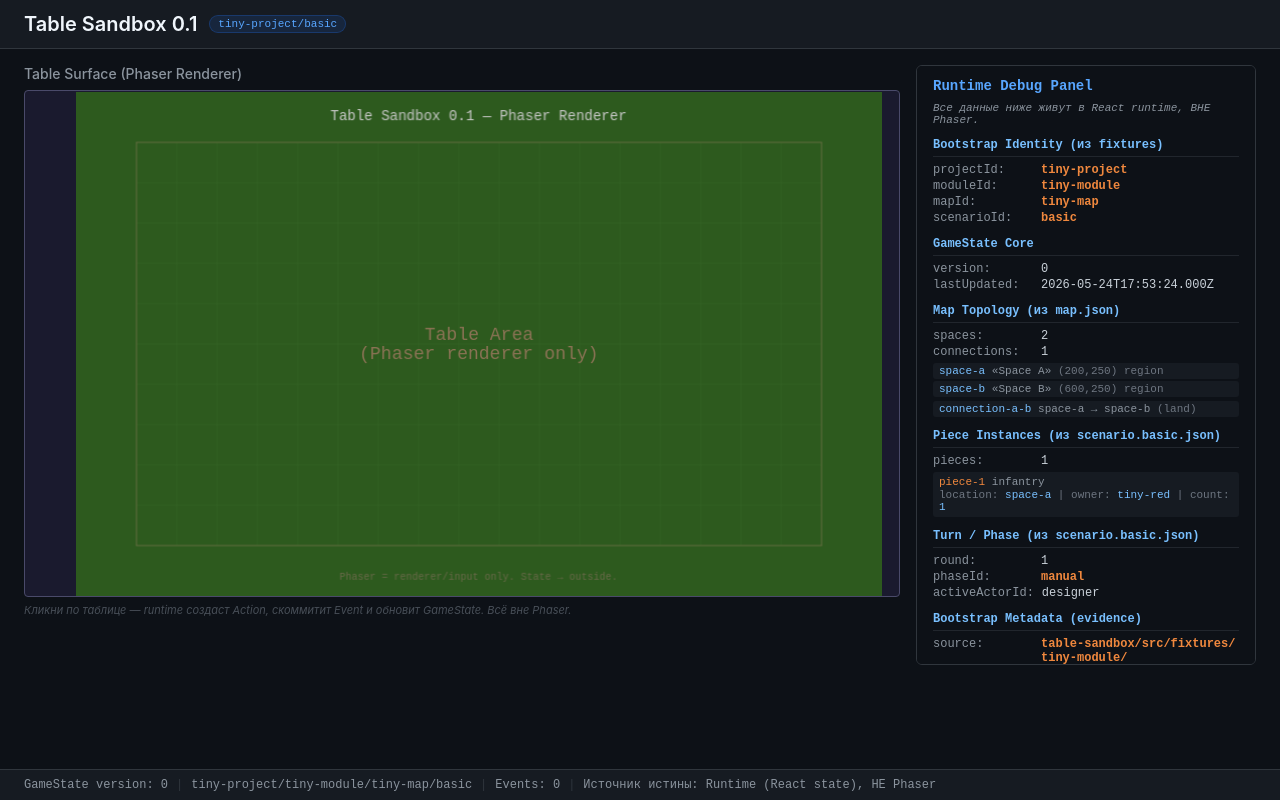
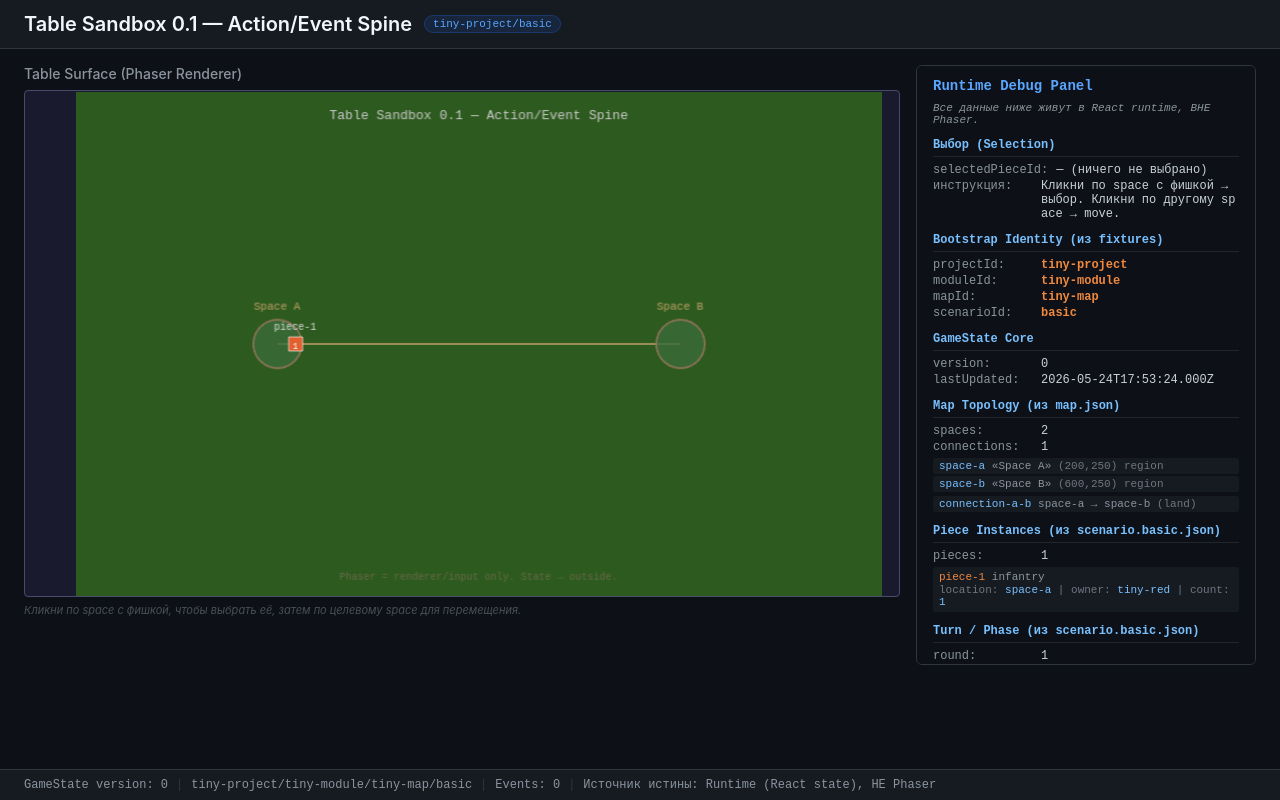
Before and after one commit to AndrewVerhoturov1/Sword_of_rome_2d, a React (Vite) app in the folder table-sandbox/: page / in a window 1280 px wide. Built offline with nearby package versions, Linux system fonts and the light colour scheme.

Commit message:
Workflow: accept Kilo task 0011

```diff
--- a/table-sandbox/src/App.tsx
+++ b/table-sandbox/src/App.tsx
@@ -4,9 +4,10 @@ import { DebugPanel } from "./debug/DebugPanel";
 import { type GameState } from "./runtime/GameState";
 import { bootstrapGameState } from "./runtime/bootstrap";
 import {
-  createAction,
+  createMovePieceAction,
   createEvent,
   validateAction,
+  reduceEvent,
   createEventLog,
   appendEvent,
   type Action,
@@ -15,80 +16,109 @@ import {
 import "./App.css";
 
 /**
- * App — корневой React-компонент Table Sandbox 0.1.
+ * App — корневой React-компонент Table Sandbox 0.1 (Action/Event Spine).
  *
  * Владеет:
  *   - GameState (authoritative runtime state)
  *   - Action/Event pipeline
  *   - EventLog
+ *   - Selection state (selectedPieceId)
  *
  * GameState инициализируется из canonical fixtures
  * (table-sandbox/src/fixtures/tiny-module/), не из placeholder.
  *
  * PhaserStage — только renderer/input, не владеет состоянием.
+ *
+ * Первый move slice UX:
+ *   1. Клик по space с фишкой → выбор фишки (подсветка)
+ *   2. Клик по другому space → move_piece_requested → piece_moved → redraw
  */
 
 export default function App() {
   const [gameState, setGameState] = useState<GameState>(bootstrapGameState);
   const [lastAction, setLastAction] = useState<Action | null>(null);
   const [eventLog, setEventLog] = useState<EventLog>(createEventLog);
-  const [lastClick, setLastClick] = useState<{
-    x: number;
-    y: number;
-  } | null>(null);
+  const [selectedPieceId, setSelectedPieceId] = useState<string | null>(null);
 
   /**
-   * Обработчик клика из Phaser.
-   * Phaser ТОЛЬКО передаёт координаты.
-   * Runtime (этот код) создаёт Action → валидирует → коммитит Event.
+   * Обработчик клика по space из Phaser.
    *
-   * При обновлении GameState сохраняются все bootstrap-поля
-   * (projectId, spaces, pieces, turn и т.д.).
+   * Двухшаговый UX:
+   *   Шаг 1 — если фишка не выбрана и кликнутый space содержит фишку:
+   *            выбрать эту фишку.
+   *   Шаг 2 — если фишка уже выбрана и кликнут другой space:
+   *            создать move_piece_requested → провалидировать →
+   *            скоммитить piece_moved → reduce GameState → обновить event log.
+   *
+   * Phaser НЕ мутирует GameState. Только runtime коммитит события.
    */
-  const handleTableClick = useCallback(
-    (x: number, y: number) => {
-      setLastClick({ x: Math.round(x), y: Math.round(y) });
+  const handleSpaceClick = useCallback(
+    (spaceId: string) => {
+      // Шаг 1: ничего не выбрано — проверить, есть ли фишка в этом space
+      if (!selectedPieceId) {
+        const pieceOnSpace = gameState.pieces.find(
+          (p) => p.locationId === spaceId
+        );
+        if (pieceOnSpace) {
+          setSelectedPieceId(pieceOnSpace.pieceId);
+        }
+        return;
+      }
 
-      // 1. Runtime создаёт Action (НЕ Phaser)
-      const action = createAction("table_click", "user", {
-        x: Math.round(x),
-        y: Math.round(y),
-      });
+      // Шаг 2: фишка выбрана
+      const piece = gameState.pieces.find(
+        (p) => p.pieceId === selectedPieceId
+      );
+      if (!piece) {
+        setSelectedPieceId(null);
+        return;
+      }
 
-      // 2. Валидация
-      const validation = validateAction(action);
+      // Клик по тому же space — отмена выбора
+      if (piece.locationId === spaceId) {
+        setSelectedPieceId(null);
+        return;
+      }
+
+      // Создать move_piece_requested Action
+      const action = createMovePieceAction(
+        piece.pieceId,
+        piece.locationId,
+        spaceId,
+        "user"
+      );
+
+      // Валидация
+      const validation = validateAction(action, gameState);
       if (validation.status === "block") {
         setLastAction(action);
-        return; // Заблокировано — не коммитим
+        setSelectedPieceId(null);
+        return;
       }
 
-      // 3. Runtime коммитит Event
-      const event = createEvent(action, "table_clicked");
+      // Коммитим piece_moved Event
+      const event = createEvent(action, "piece_moved");
 
-      // 4. Обновляем EventLog
+      // Обновляем EventLog
       setEventLog((prev) => {
         const updated = { events: [...prev.events] };
         appendEvent(updated, event);
         return updated;
       });
 
-      // 5. Обновляем GameState (авторитетно, вне Phaser)
-      // Сохраняем все bootstrap-поля, инкрементируем только version/lastUpdated.
-      setGameState((prev) => ({
-        ...prev,
-        version: prev.version + 1,
-        lastUpdated: Date.now(),
-      }));
+      // Reducer: применяем event к GameState (единственный путь мутации)
+      setGameState((prev) => reduceEvent(prev, event));
 
       setLastAction(action);
+      setSelectedPieceId(null);
     },
-    []
+    [gameState, selectedPieceId]
   );
 
   return (
     <div className="app-shell">
       <header className="app-header">
-        <h1>Table Sandbox 0.1</h1>
+        <h1>Table Sandbox 0.1 — Action/Event Spine</h1>
         <span className="app-badge">
           {gameState.projectId}/{gameState.scenarioId}
         </span>
@@ -97,10 +127,15 @@ export default function App() {
       <main className="app-main">
         <div className="table-area">
           <h2 className="area-label">Table Surface (Phaser Renderer)</h2>
-          <PhaserStage onTableClick={handleTableClick} />
+          <PhaserStage
+            gameState={gameState}
+            selectedPieceId={selectedPieceId}
+            onSpaceClick={handleSpaceClick}
+          />
           <p className="area-hint">
-            Кликни по таблице — runtime создаст Action, скоммитит Event и
-            обновит GameState. Всё вне Phaser.
+            {selectedPieceId
+              ? `Выбрана фишка: ${selectedPieceId}. Кликни по другому space для перемещения.`
+              : "Кликни по space с фишкой, чтобы выбрать её, затем по целевому space для перемещения."}
           </p>
         </div>
 
@@ -109,7 +144,7 @@ export default function App() {
             gameState={gameState}
             lastAction={lastAction}
             eventLog={eventLog}
-            lastClick={lastClick}
+            selectedPieceId={selectedPieceId}
           />
         </aside>
       </main>
--- a/table-sandbox/src/debug/DebugPanel.tsx
+++ b/table-sandbox/src/debug/DebugPanel.tsx
@@ -7,22 +7,22 @@ import type { EventLog, Action } from "../runtime/actionEvent";
  * Это доказательство, что GameState, Action/Event pipeline и Event Log
  * живут ВНЕ Phaser. Phaser не имеет к ним доступа.
  *
- * Phase 3 (Runtime/Data Bootstrap): добавлены секции с evidence,
- * что данные пришли из canonical fixtures, а не из hardcoded placeholder.
+ * Handoff 0011 (Action/Event Spine): добавлена секция Selection,
+ * убраны последние координаты клика, обновлён показ Action/Event.
  */
 
 interface DebugPanelProps {
   gameState: GameState;
   lastAction: Action | null;
   eventLog: EventLog;
-  lastClick: { x: number; y: number } | null;
+  selectedPieceId: string | null;
 }
 
 export function DebugPanel({
   gameState,
   lastAction,
   eventLog,
-  lastClick,
+  selectedPieceId,
 }: DebugPanelProps) {
   return (
     <div
@@ -52,6 +52,19 @@ export function DebugPanel({
         Все данные ниже живут в React runtime, ВНЕ Phaser.
       </p>
 
+      {/* Selection */}
+      <Section title="Выбор (Selection)">
+        {selectedPieceId ? (
+          <KV label="selectedPieceId" value={selectedPieceId} important />
+        ) : (
+          <KV label="selectedPieceId" value="— (ничего не выбрано)" />
+        )}
+        <KV
+          label="инструкция"
+          value="Кликни по space с фишкой → выбор. Кликни по другому space → move."
+        />
+      </Section>
+
       {/* Bootstrap Identity */}
       <Section title="Bootstrap Identity (из fixtures)">
         <KV label="projectId" value={gameState.projectId} important />
@@ -80,7 +93,7 @@ export function DebugPanel({
       {/* Pieces */}
       <Section title="Piece Instances (из scenario.basic.json)">
         <KV label="pieces" value={gameState.pieces.length} />
-        <PiecesList pieces={gameState.pieces} />
+        <PiecesList pieces={gameState.pieces} selectedPieceId={selectedPieceId} />
       </Section>
 
       {/* Turn / Phase */}
@@ -93,28 +106,12 @@ export function DebugPanel({
       {/* Bootstrap Metadata */}
       <BootstrapMetaSection meta={gameState.bootstrapMeta} />
 
-      {/* Last click from Phaser */}
-      <Section title="Phaser Input (последний клик)">
-        {lastClick ? (
-          <KV
-            label="coords"
-            value={`x=${lastClick.x}, y=${lastClick.y}`}
-          />
-        ) : (
-          <KV label="coords" value="— (нет кликов)" />
-        )}
-        <KV
-          label="важно"
-          value="Phaser только передал input. State не мутировал."
-        />
-      </Section>
-
       {/* Last Action */}
       <Section title="Action (последний запрос)">
         {lastAction ? (
           <>
             <KV label="actionId" value={lastAction.actionId} />
-            <KV label="type" value={lastAction.type} />
+            <KV label="type" value={lastAction.type} important />
             <KV label="actorId" value={lastAction.actorId} />
             <KV
               label="payload"
@@ -229,23 +226,37 @@ function ConnectionsList({ connections }: { connections: ConnectionState[] }) {
   );
 }
 
-function PiecesList({ pieces }: { pieces: PieceState[] }) {
+function PiecesList({
+  pieces,
+  selectedPieceId,
+}: {
+  pieces: PieceState[];
+  selectedPieceId: string | null;
+}) {
   return (
     <div style={{ marginTop: "4px" }}>
-      {pieces.map((p) => (
+      {pieces.map((p) => {
+        const isSelected = p.pieceId === selectedPieceId;
+        return (
           <div
             key={p.pieceId}
             style={{
               marginBottom: "2px",
               padding: "4px 6px",
-            background: "#161b22",
+              background: isSelected ? "#1a2a1a" : "#161b22",
               borderRadius: "3px",
               fontSize: "11px",
+              border: isSelected ? "1px solid #f0c040" : "none",
             }}
           >
             <div>
-            <span style={{ color: "#f0883e" }}>{p.pieceId}</span>{" "}
+              <span style={{ color: isSelected ? "#f0c040" : "#f0883e" }}>
+                {p.pieceId}
+              </span>{" "}
               <span style={{ color: "#8b949e" }}>{p.pieceDefId}</span>
+              {isSelected && (
+                <span style={{ color: "#f0c040", marginLeft: "4px" }}>← выбрана</span>
+              )}
             </div>
             <div style={{ color: "#6e7681", marginTop: "1px" }}>
               location:{" "}
@@ -254,7 +265,8 @@ function PiecesList({ pieces }: { pieces: PieceState[] }) {
               <span style={{ color: "#79c0ff" }}>{p.count}</span>
             </div>
           </div>
-      ))}
+        );
+      })}
     </div>
   );
 }
--- a/table-sandbox/src/renderer/phaserScene.ts
+++ b/table-sandbox/src/renderer/phaserScene.ts
@@ -1,24 +1,39 @@
 import Phaser from "phaser";
+import type { GameState } from "../runtime/GameState";
 
 /**
- * TableSandboxScene — минимальная Phaser-сцена для Technical Bootstrap.
+ * TableSandboxScene — Phaser-сцена для первого Action/Event Spine slice (0011).
  *
  * ПРАВИЛО: Эта сцена НЕ хранит authoritative runtime state.
  * Она только:
- *   - рендерит визуальную table area;
+ *   - рендерит spaces, connections и pieces из GameState;
  *   - принимает pointer input;
- *   - передаёт input наружу через callback (не мутируя GameState).
+ *   - передаёт structured input наружу через callback (не мутируя GameState).
  *
  * Source of truth — GameState вне Phaser.
  */
 
 export interface SceneCallbacks {
-  /** Вызывается при клике на table area — передаёт координаты наружу */
-  onTableClick: (x: number, y: number) => void;
+  /** Вызывается при клике на space — передаёт spaceId наружу */
+  onSpaceClick: (spaceId: string) => void;
 }
+
+/** Радиус попадания в space (пиксели) */
+const SPACE_HIT_RADIUS = 35;
+
+/** Радиус отрисовки space-круга */
+const SPACE_RADIUS = 24;
 
 export class TableSandboxScene extends Phaser.Scene {
   private callbacks: SceneCallbacks | null = null;
+  private spaceCircles: Map<string, Phaser.GameObjects.Arc> = new Map();
+  private spaceLabels: Map<string, Phaser.GameObjects.Text> = new Map();
+  private connectionLines: Phaser.GameObjects.Graphics | null = null;
+  private pieceMarkers: Map<string, Phaser.GameObjects.Container> = new Map();
+  private selectionHighlight: Phaser.GameObjects.Arc | null = null;
+
+  /** Кэшированное состояние для hit-теста */
+  private cachedSpaces: { spaceId: string; x: number; y: number }[] = [];
 
   constructor() {
     super({ key: "TableSandboxScene" });
@@ -37,63 +52,172 @@ export class TableSandboxScene extends Phaser.Scene {
 
     // Заголовок внутри canvas
     this.add
-      .text(width / 2, 16, "Table Sandbox 0.1 — Phaser Renderer", {
-        fontSize: "14px",
+      .text(width / 2, 16, "Table Sandbox 0.1 — Action/Event Spine", {
+        fontSize: "13px",
         color: "#cccccc",
         fontFamily: "monospace",
       })
       .setOrigin(0.5, 0);
 
-    // Разметка table area
-    const tableLeft = 60;
-    const tableRight = width - 60;
-    const tableTop = 50;
-    const tableBottom = height - 50;
-
-    const tableGraphics = this.add.graphics();
-    tableGraphics.lineStyle(1, 0x8b7355, 0.6);
-    tableGraphics.strokeRect(
-      tableLeft,
-      tableTop,
-      tableRight - tableLeft,
-      tableBottom - tableTop
-    );
-
-    // Подпись внутри table area
-    this.add
-      .text(width / 2, height / 2, "Table Area\n(Phaser renderer only)", {
-        fontSize: "18px",
-        color: "#8b7355",
-        fontFamily: "monospace",
-        align: "center",
-      })
-      .setOrigin(0.5);
-
-    // Сетка
-    const gridGraphics = this.add.graphics();
-    gridGraphics.lineStyle(1, 0x4a7a3a, 0.15);
-    const step = 40;
-    for (let x = tableLeft; x <= tableRight; x += step) {
-      gridGraphics.lineBetween(x, tableTop, x, tableBottom);
-    }
-    for (let y = tableTop; y <= tableBottom; y += step) {
-      gridGraphics.lineBetween(tableLeft, y, tableRight, y);
-    }
+    // Инициализируем graphics для соединений
+    this.connectionLines = this.add.graphics();
 
     // Индикатор: Phaser не source of truth
     this.add
-      .text(width / 2, height - 14, "Phaser = renderer/input only. State → outside.", {
-        fontSize: "10px",
-        color: "#6a6a4a",
-        fontFamily: "monospace",
-      })
+      .text(
+        width / 2,
+        height - 14,
+        "Phaser = renderer/input only. State → outside.",
+        {
+          fontSize: "10px",
+          color: "#6a6a4a",
+          fontFamily: "monospace",
+        }
+      )
       .setOrigin(0.5, 1);
 
-    // Обработка кликов — передача наружу
+    // Обработка кликов — hit-test по spaces
     this.input.on("pointerdown", (pointer: Phaser.Input.Pointer) => {
-      if (this.callbacks) {
-        this.callbacks.onTableClick(pointer.x, pointer.y);
+      const spaceId = this.findSpaceAt(pointer.x, pointer.y);
+      if (spaceId && this.callbacks) {
+        this.callbacks.onSpaceClick(spaceId);
       }
     });
   }
+
+  /**
+   * Обновить отрисовку из GameState.
+   * Вызывается из React при каждом изменении GameState или selection.
+   */
+  updateFromState(state: GameState, selectedPieceId: string | null): void {
+    this.clearAllDynamic();
+    this.cachedSpaces = [];
+
+    this.drawConnections(state);
+    this.drawSpaces(state);
+    this.drawPieces(state, selectedPieceId);
+  }
+
+  // ---- Hit test ----
+
+  private findSpaceAt(x: number, y: number): string | null {
+    for (const s of this.cachedSpaces) {
+      const dx = x - s.x;
+      const dy = y - s.y;
+      if (dx * dx + dy * dy <= SPACE_HIT_RADIUS * SPACE_HIT_RADIUS) {
+        return s.spaceId;
+      }
+    }
+    return null;
+  }
+
+  // ---- Очистка ----
+
+  private clearAllDynamic(): void {
+    for (const c of this.spaceCircles.values()) c.destroy();
+    for (const l of this.spaceLabels.values()) l.destroy();
+    for (const m of this.pieceMarkers.values()) m.destroy();
+    if (this.selectionHighlight) {
+      this.selectionHighlight.destroy();
+      this.selectionHighlight = null;
+    }
+    this.spaceCircles.clear();
+    this.spaceLabels.clear();
+    this.pieceMarkers.clear();
+    if (this.connectionLines) {
+      this.connectionLines.clear();
+    }
+  }
+
+  // ---- Рендер соединений ----
+
+  private drawConnections(state: GameState): void {
+    if (!this.connectionLines) return;
+    const g = this.connectionLines;
+    g.lineStyle(2, 0xc4a46c, 0.7);
+
+    for (const conn of state.connections) {
+      const from = state.spaces.find((s) => s.spaceId === conn.fromSpaceId);
+      const to = state.spaces.find((s) => s.spaceId === conn.toSpaceId);
+      if (from && to) {
+        g.lineBetween(from.x, from.y, to.x, to.y);
+      }
+    }
+  }
+
+  // ---- Рендер spaces ----
+
+  private drawSpaces(state: GameState): void {
+    for (const space of state.spaces) {
+      this.cachedSpaces.push({
+        spaceId: space.spaceId,
+        x: space.x,
+        y: space.y,
+      });
+
+      // Круг space
+      const circle = this.add.circle(space.x, space.y, SPACE_RADIUS, 0x3a6b3a, 0.8);
+      circle.setStrokeStyle(2, 0x8b7355, 0.9);
+      this.spaceCircles.set(space.spaceId, circle);
+
+      // Подпись
+      const label = this.add
+        .text(space.x, space.y - SPACE_RADIUS - 8, space.name, {
+          fontSize: "11px",
+          color: "#c4a46c",
+          fontFamily: "monospace",
+        })
+        .setOrigin(0.5, 1);
+      this.spaceLabels.set(space.spaceId, label);
+    }
+  }
+
+  // ---- Рендер pieces ----
+
+  private drawPieces(state: GameState, selectedPieceId: string | null): void {
+    for (const piece of state.pieces) {
+      const space = state.spaces.find((s) => s.spaceId === piece.locationId);
+      if (!space) continue;
+
+      const isSelected = piece.pieceId === selectedPieceId;
+
+      // Смещение относительно центра space — чтобы piece был виден рядом
+      const offsetX = 18;
+      const px = space.x + offsetX;
+      const py = space.y;
+
+      // Подсветка space, если piece на нём выбран
+      if (isSelected) {
+        const hl = this.add.circle(space.x, space.y, SPACE_RADIUS + 3, 0x000000, 0);
+        hl.setStrokeStyle(3, 0xf0c040, 1);
+        this.selectionHighlight = hl;
+      }
+
+      // Маркер piece — маленький квадрат
+      const markerColor = isSelected ? 0xf0c040 : 0xe06030;
+      const rect = this.add.rectangle(0, 0, 14, 14, markerColor, 1);
+      rect.setStrokeStyle(1, 0xffffff, 0.6);
+
+      // ID piece
+      const idText = this.add
+        .text(0, -12, piece.pieceId, {
+          fontSize: "10px",
+          color: isSelected ? "#f0c040" : "#e0e0e0",
+          fontFamily: "monospace",
+        })
+        .setOrigin(0.5, 1);
+
+      // Количество
+      const countText = this.add
+        .text(0, 2, String(piece.count), {
+          fontSize: "9px",
+          color: "#ffffff",
+          fontFamily: "monospace",
+        })
+        .setOrigin(0.5);
+
+      const container = this.add.container(px, py, [rect, idText, countText]);
+      this.pieceMarkers.set(piece.pieceId, container);
+    }
+  }
 }
--- a/table-sandbox/src/runtime/actionEvent.ts
+++ b/table-sandbox/src/runtime/actionEvent.ts
@@ -1,5 +1,5 @@
 /**
- * Action/Event runtime seam — placeholder для Phase 1 Technical Bootstrap.
+ * Action/Event runtime seam — first Action/Event Spine slice (0011).
  *
  * Action  = запрос / намерение.
  * Event   = подтверждённый факт.
@@ -10,6 +10,8 @@
  * Полный контракт описан в:
  * .ai/plans/master/action_event_contract.md
  */
+
+import type { GameState } from "./GameState";
 
 // ---- Action ----
 
@@ -38,6 +40,22 @@ export function createAction(
   };
 }
 
+// ---- Canonical action helpers ----
+
+/** Создать Action типа move_piece_requested */
+export function createMovePieceAction(
+  pieceId: string,
+  fromLocationId: string,
+  toLocationId: string,
+  actorId: string
+): Action {
+  return createAction("move_piece_requested", actorId, {
+    pieceId,
+    fromLocationId,
+    toLocationId,
+  });
+}
+
 // ---- Event ----
 
 export interface Event {
@@ -52,7 +70,7 @@ export interface Event {
 /** Монотонный счётчик коммитов */
 let _eventSeq = 0;
 
-/** Создать committed Event из Action (placeholder — без валидации в bootstrap) */
+/** Создать committed Event из Action */
 export function createEvent(action: Action, eventType: string): Event {
   _eventSeq++;
   return {
@@ -65,7 +83,7 @@ export function createEvent(action: Action, eventType: string): Event {
   };
 }
 
-// ---- Validation placeholder ----
+// ---- Validation ----
 
 export type ValidationStatus = "allow" | "warn" | "block";
 
@@ -75,11 +93,71 @@ export interface ValidationResult {
 }
 
 /**
- * Placeholder-валидатор: всегда allow в bootstrap.
- * Реальная валидация появится в Phase 4 (Action/Event Spine).
+ * Permissive-валидатор для первого Action/Event Spine slice.
+ *
+ * Для move_piece_requested проверяет:
+ *  - наличие pieceId, fromLocationId, toLocationId в payload;
+ *  - piece существует в GameState.
+ *
+ * Для всех остальных action — permissive allow.
+ *
+ * В будущем валидация будет передана RulesHooks.
  */
-export function validateAction(_action: Action): ValidationResult {
+export function validateAction(
+  action: Action,
+  state?: GameState
+): ValidationResult {
+  if (action.type === "move_piece_requested") {
+    const { pieceId, fromLocationId, toLocationId } = action.payload;
+    if (!pieceId || !fromLocationId || !toLocationId) {
+      return { status: "block", reasonCode: "move_piece_requested_missing_payload" };
+    }
+    if (state) {
+      const piece = state.pieces.find((p) => p.pieceId === pieceId);
+      if (!piece) {
+        return { status: "block", reasonCode: "move_piece_requested_unknown_piece" };
+      }
+      if (piece.locationId !== fromLocationId) {
+        return {
+          status: "warn",
+          reasonCode: "move_piece_requested_location_mismatch",
+        };
+      }
+    }
+    return { status: "allow", reasonCode: "move_piece_requested_permissive_allow" };
+  }
+
+  // Все остальные типы — permissive allow
   return { status: "allow", reasonCode: "bootstrap_permissive" };
+}
+
+// ---- Reducer ----
+
+/**
+ * Применить committed Event к GameState.
+ *
+ * Единственный путь мутации GameState — через этот reducer.
+ * Phaser, RulesHooks и UI-компоненты не мутируют GameState напрямую.
+ */
+export function reduceEvent(state: GameState, event: Event): GameState {
+  switch (event.type) {
+    case "piece_moved": {
+      const { pieceId, toLocationId } = event.payload;
+      if (typeof pieceId !== "string" || typeof toLocationId !== "string") {
+        return state; // некорректный payload — не мутируем
+      }
+      return {
+        ...state,
+        version: state.version + 1,
+        lastUpdated: Date.now(),
+        pieces: state.pieces.map((p) =>
+          p.pieceId === pieceId ? { ...p, locationId: toLocationId } : p
+        ),
+      };
+    }
+    default:
+      return state;
+  }
 }
 
 // ---- Event Log ----
```
Also changed, not shown: table-sandbox/src/renderer/PhaserStage.tsx (+37 -11 lines), 2 other files (tests, documents, lock files or other folders). Lines whose indentation alone changed are shown as unchanged.
